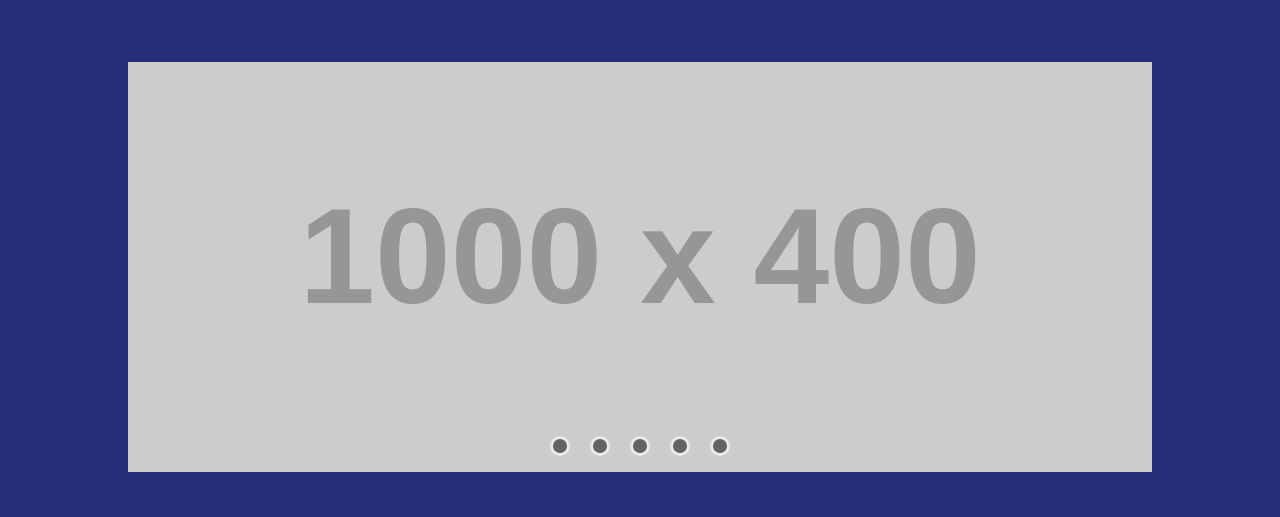
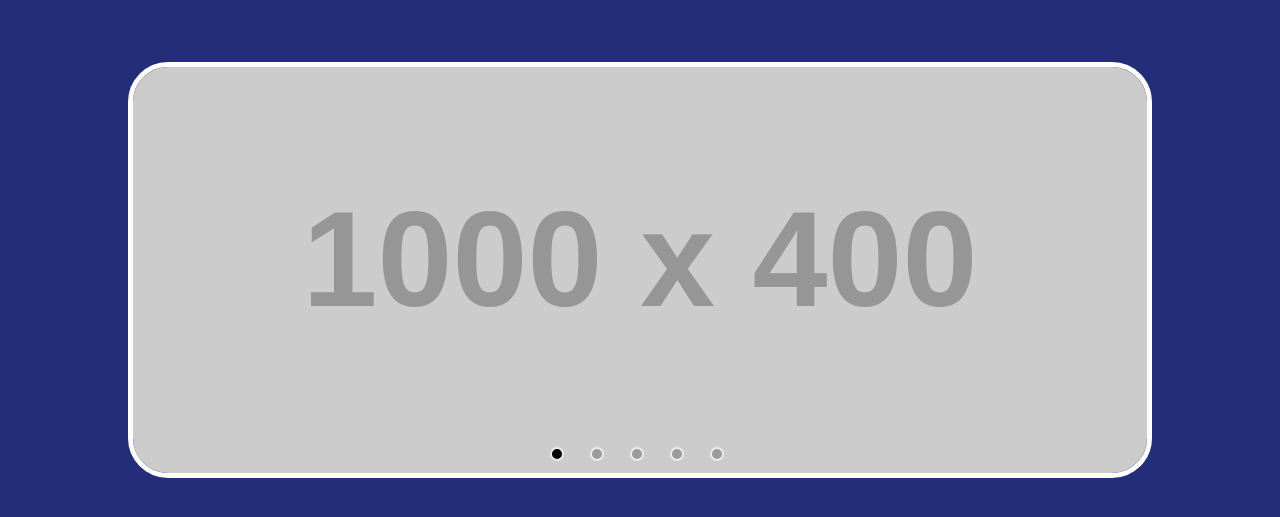
Before and after one commit to CyrusRoshan/CS2-Redesign, a plain HTML site: page index.html in a window 1280 px wide. Shown: the part 223-740 px from the top of the page. Drawn offline with nearby package versions, Linux system fonts and the light colour scheme; placeholder pictures from the web are drawn by us.

Commit message:
ui stuff for slick

```diff
--- a/css/style.scss
+++ b/css/style.scss
@@ -88,9 +88,13 @@ $fontSize3: 3;
 			width: 80%;
 			position: relative;
 			.imageAHolder{
+				.slick-list{
+					border-radius: 40px;
+					border: 5px solid white;
+				}
 				.slick-dots{
 					position: absolute;
-					bottom: 0px;
+					bottom: -5px;
 					display: block;
 					width: 100%;
 					padding: 0;
@@ -113,16 +117,19 @@ $fontSize3: 3;
 							font-size: 0;
 							line-height: 0;
 							display: block;
-							width: 20px;
-							height: 20px;
+							width: 10px;
+							height: 10px;
 							padding: 5px;
 							cursor: pointer;
 							color: white;
-							border: 3px solid #eaeaea;
+							border: 2px solid #eaeaea;
 							outline: none;
-							background: #646464;
+							background: rgb(155, 155, 155);
 							border-radius: 20px;
 						}
+					}
+					.slick-active button{
+						background: rgb(0, 0, 0);
 					}
 				}
 			}
--- a/index.html
+++ b/index.html
@@ -3,7 +3,7 @@
 	<head>
 		<title>Information</title>
 		<link rel="stylesheet" type="text/css" href="slick/slick.css"/>
-		<link href="css/style.css" rel='stylesheet' type='text/css' />
+		<link rel="stylesheet" type="text/css" href="css/style.css"/>
 		<script src="js/jquery-2.1.4.min.js"></script>
 		<script src="js/jquery.color.js"></script>
 		<script type="text/javascript" src="slick/slick.min.js"></script>
```
Also changed, not shown: css/style.css, 1 other file.
